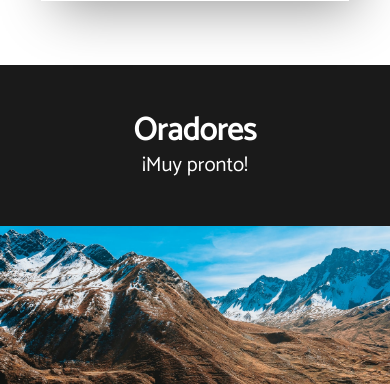
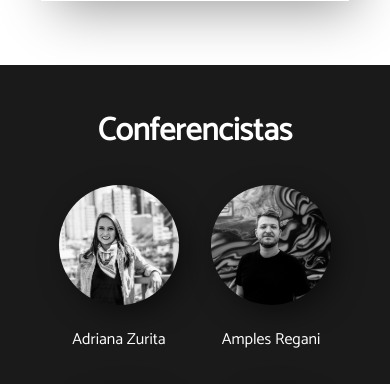
Before and after one commit to TEDxUCBCBA/TedXWebPage, a PHP site: page / in a window 390 px wide. Shown: the part 4142-4526 px from the top of the page. Run offline with PHP 8.4, Linux system fonts and the light colour scheme; some libraries are stand-ins or nearby versions; some web fonts are replaced.

Commit message:
#94 Added the speakers to the web

```diff
--- a/public/index.html
+++ b/public/index.html
@@ -260,14 +260,123 @@
       </div>
     </div>
 
-    <section id="speakers" class="hero is-medium">
-      <div class="hero-body">
-        <div class="container">
-          <h2 class="title center is-white">Oradores</h2>
-          <h2 class="subtitle center animated pulse infinite is-white">
-            ¡Muy pronto!
-          </h2>
+    <section id="speakers" class="section is-brackground-gray">
+
+      <div class="container">
+        <h2 class="title is-white is-centered">Conferencistas</h2>
+      </div>
+
+
+      <div class="container flex padding-top-20">
+
+        <div id="adri-zurita" class="speaker-container can-click">
+          <div class="speaker-photo-container">
+            <img src="./assets/images/speakers/adri-zurita.jpg" class="is-circle has-shade">
+          </div>
+          <div class="speaker-name-container">
+            <p class="is-white is-centered">Adriana Zurita</p>
+          </div>
         </div>
+
+        <div id="amples-regani" class="speaker-container can-click">
+          <div class="speaker-photo-container">
+            <img src="./assets/images/speakers/amples-regani.jpg" class="is-circle has-shade">
+          </div>
+          <div class="speaker-name-container">
+            <p class="is-white is-centered">Amples Regani</p>
+          </div>
+        </div>
+
+        <div id="andres-palacios" class="speaker-container can-click">
+          <div class="speaker-photo-container">
+            <img src="./assets/images/speakers/andres-palacios.jpg" class="is-circle has-shade">
+          </div>
+          <div class="speaker-name-container">
+            <p class="is-white is-centered">Andres Palacios</p>
+          </div>
+        </div>
+
+        <div id="davor-pavisic" class="speaker-container can-click">
+          <div class="speaker-photo-container">
+            <img src="./assets/images/speakers/davor-pavisic.jpg" class="is-circle has-shade">
+          </div>
+          <div class="speaker-name-container">
+            <p class="is-white is-centered">Davor Pavisic</p>
+          </div>
+        </div>
+
+        <div id="erna-jugstain" class="speaker-container can-click">
+          <div class="speaker-photo-container">
+            <img src="./assets/images/speakers/erna-jugstain.jpg" class="is-circle has-shade">
+          </div>
+          <div class="speaker-name-container">
+            <p class="is-white is-centered">Erna Jugstein</p>
+          </div>
+        </div>
+
+        <div id="esteban-quispe" class="speaker-container can-click">
+          <div class="speaker-photo-container">
+            <img src="./assets/images/speakers/esteban-quispe.jpg" class="is-circle has-shade">
+          </div>
+          <div class="speaker-name-container">
+            <p class="is-white is-centered">Esteban Quispe</p>
+          </div>
+        </div>
+
+        <div id="esther-coronel" class="speaker-container can-click">
+          <div class="speaker-photo-container">
+            <img src="./assets/images/speakers/esther-coronel.jpg" class="is-circle has-shade">
+          </div>
+          <div class="speaker-name-container">
+            <p class="is-white is-centered">Esther Coronel</p>
+          </div>
+        </div>
+
+        <div id="lesly-zerna" class="speaker-container can-click">
+          <div class="speaker-photo-container">
+            <img src="./assets/images/speakers/lesly-zerna.jpg" class="is-circle has-shade">
+          </div>
+          <div class="speaker-name-container">
+            <p class="is-white is-centered">Lesly Zerna</p>
+          </div>
+        </div>
+
+        <div id="manuel-laredo" class="speaker-container can-click">
+          <div class="speaker-photo-container">
+            <img src="./assets/images/speakers/manuel-laredo.jpg" class="is-circle has-shade">
+          </div>
+          <div class="speaker-name-container">
+            <p class="is-white is-centered">Manuel Laredo</p>
+          </div>
+        </div>
+
+        <div id="raul-ibarnegaray" class="speaker-container can-click">
+          <div class="speaker-photo-container">
+            <img src="./assets/images/speakers/raul-ibarnegaray.jpg" class="is-circle has-shade">
+          </div>
+          <div class="speaker-name-container">
+            <p class="is-white is-centered">Raul Ibarnegaray</p>
+          </div>
+        </div>
+
+        <div id="steve-camargo" class="speaker-container can-click">
+          <div class="speaker-photo-container">
+            <img src="./assets/images/speakers/steve-camargo.jpg" class="is-circle has-shade">
+          </div>
+          <div class="speaker-name-container">
+            <p class="is-white is-centered">Steve Camargo</p>
+          </div>
+        </div>
+
+        <div id="tessa-henwood" class="speaker-container can-click">
+          <div class="speaker-photo-container">
+            <img src="./assets/images/speakers/tessa-henwood.jpg" class="is-circle has-shade">
+          </div>
+          <div class="speaker-name-container">
+            <p class="is-white is-centered">Tessa Henwood-Mitchell</p>
+          </div>
+        </div>
+
       </div>
     </section>
 
--- /dev/null
+++ b/public/styles/content/speakers.css
@@ -0,0 +1,27 @@
+.speaker-container {
+    width: 150px;
+    height: 200px;
+    margin: 1em;
+}
+
+@media(max-width: 500px) {
+    .speaker-container {
+        width: 120px;
+        height: 170px;
+        margin: 1em;
+    }
+}
+
+.speaker-photo-container {
+    width: 100%;
+    height: 75%;
+}
+
+.speaker-name-container {
+    width: 100%;
+    height: 25%;
+}
+
+.speaker-name-container p {
+    padding-top: 15px;
+}
--- a/public/styles/main.css
+++ b/public/styles/main.css
@@ -1,6 +1,9 @@
 /* shared */
 @import url('shared/class.css');
 @import url('shared/text.css');
+@import url('shared/color.css');
+@import url('shared/position.css');
+@import url('shared/effects.css');
 
 /* cover */
 @import url('./cover/cover.css');
@@ -8,6 +11,7 @@
 
 /*content */
 @import url('./content/content.css');
+@import url('./content/speakers.css');
 
 /* footer */
 @import url('./footer/footer.css');
--- a/public/styles/shared/class.css
+++ b/public/styles/shared/class.css
@@ -2,35 +2,8 @@
     display: none !important;
 }
 
-.fixed {
-    position: fixed;
-}
-
-.relative {
-    position: relative;
-}
-
-.right {
-    position: absolute;
-    right: 0;
-}
-
-.left {
-    position: absolute;
-    left: 0;
-}
-
-.middle {
-    position: absolute;
-    top: 50%;
-    left: 50%;
-    transform: translate(-50%, -50%);
-}
-
-.flex {
-    display: flex;
-    flex-wrap: wrap;
-    justify-content: center;
+.hide {
+    display: none !important;
 }
 
 .image-container {
@@ -62,51 +35,23 @@
         width: 50% !important;
     }
 }
-.hide {
-    display: none !important;
-}
-.parallax {
-    background-attachment: fixed;
-    background-position: center;
-    background-repeat: no-repeat;
-    background-size: cover;
-}
 
 .circle {
     width: 100%;
     height: 20em;
     border-radius: 50%;
     background-color: yellow;
-
 }
 
+.is-circle{
+    border-radius: 50%;
+}
 
 @media screen and (max-width: 600px){
     .parallax{
         left:0;
         top:0;
     }
-}
-
-.red {
-    color: #E62B1E !important;
-}
-
-.center {
-    text-align: center;
-}
-
-.is-forced-center {
-    display: flex;
-    justify-content: center;
-}
-
-.align-right {
-    text-align: right;
-}
-
-.is-white {
-    color: white !important;
 }
 
 .is-middle-size {
--- /dev/null
+++ b/public/styles/shared/color.css
@@ -0,0 +1,11 @@
+.is-brackground-gray {
+    background-color: #1A1A1A !important;
+}
+
+.red {
+    color: #E62B1E !important;
+}
+
+.is-white {
+    color: white !important;
+}
--- /dev/null
+++ b/public/styles/shared/effects.css
@@ -0,0 +1,15 @@
+.can-click {
+    cursor: pointer;
+}
+
+.parallax {
+    background-attachment: fixed;
+    background-position: center;
+    background-repeat: no-repeat;
+    background-size: cover;
+}
+
+
+.has-shade {
+    box-shadow: 7px 9px 31px -5px rgba(0,0,0,0.63);
+}
--- /dev/null
+++ b/public/styles/shared/position.css
@@ -0,0 +1,51 @@
+.padding-top-20 {
+    padding-top: 20px;
+}
+
+.fixed {
+    position: fixed;
+}
+
+.relative {
+    position: relative;
+}
+
+.right {
+    position: absolute;
+    right: 0;
+}
+
+.left {
+    position: absolute;
+    left: 0;
+}
+
+.middle {
+    position: absolute;
+    top: 50%;
+    left: 50%;
+    transform: translate(-50%, -50%);
+}
+
+.flex {
+    display: flex;
+    flex-wrap: wrap;
+    justify-content: center;
+}
+
+.is-centered {
+    text-align: center;
+}
+
+.center {
+    text-align: center;
+}
+
+.is-forced-center {
+    display: flex;
+    justify-content: center;
+}
+
+.align-right {
+    text-align: right;
+}
```
Also changed, not shown: public/assets/images/speakers/adri-zurita.jpg (added), public/assets/images/speakers/amples-regani.jpg (added), public/assets/images/speakers/davor-pavisic.jpg (added), public/assets/images/speakers/erna-jugstain.jpg (added), public/assets/images/speakers/esteban-quispe.jpg (added), 7 other files.
